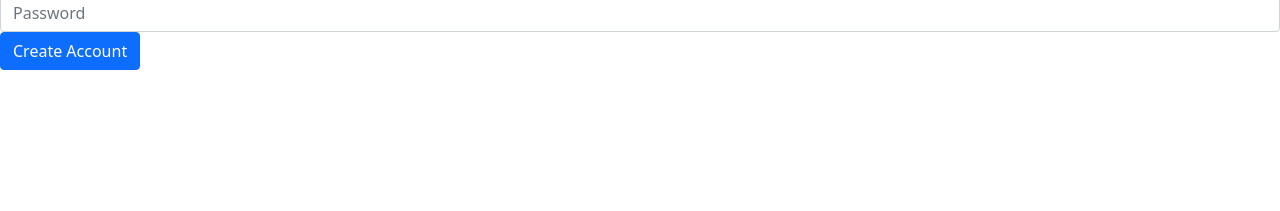
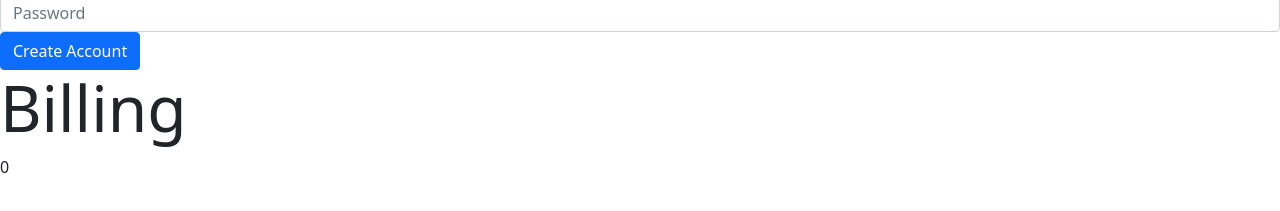
Before and after one commit to CoryFree42/TelecomCustomerPortal, an Angular app in the folder telecom-portal-angular/: page / in a window 1280 px wide. Shown: the part 311-522 px from the top of the page. Built offline with nearby package versions, Linux system fonts and the light colour scheme; no server answers.

Commit message:
WIP bill service and bill component stuff

```diff
--- a/telecom-portal-angular/package.json
+++ b/telecom-portal-angular/package.json
@@ -18,6 +18,7 @@
     "@angular/platform-browser": "~12.2.0",
     "@angular/platform-browser-dynamic": "~12.2.0",
     "@angular/router": "~12.2.0",
+    "bootstrap": "^5.1.0",
     "rxjs": "~6.6.0",
     "tslib": "^2.3.0",
     "zone.js": "~0.11.4"
--- a/telecom-portal-angular/src/app/app.component.html
+++ b/telecom-portal-angular/src/app/app.component.html
@@ -5,4 +5,5 @@
 <div>
   <h1>Employee App</h1>
   <app-user-dashboard></app-user-dashboard><app-new-user></app-new-user>
+  <app-bill></app-bill>
 </div>
--- a/telecom-portal-angular/src/app/bill.service.ts
+++ b/telecom-portal-angular/src/app/bill.service.ts
@@ -1,5 +1,5 @@
+import { Injectable } from '@angular/core';
 import { HttpClient } from '@angular/common/http';
-import { Injectable } from '@angular/core';
 import { Observable, Subject } from 'rxjs';
 import User from './models/User';
 
--- a/telecom-portal-angular/src/app/bill/bill.component.html
+++ b/telecom-portal-angular/src/app/bill/bill.component.html
@@ -1 +1,4 @@
-<p>bill works!</p>
+<div class="jumbotron">
+    <h1 class="display-3">Billing</h1>
+    {{ bill }}
+</div>
--- a/telecom-portal-angular/src/app/bill/bill.component.ts
+++ b/telecom-portal-angular/src/app/bill/bill.component.ts
@@ -1,4 +1,7 @@
 import { Component, OnInit } from '@angular/core';
+import { BillService } from '../bill.service';
+import { UserService } from '../user.service';
+import User from '../models/User';
 
 @Component({
   selector: 'app-bill',
@@ -7,9 +10,26 @@ import { Component, OnInit } from '@angular/core';
 })
 export class BillComponent implements OnInit {
 
-  constructor() { }
+  bill:number;
+  user:User;
+  billService:BillService;
+  userService:UserService;
+
+  constructor(bservice: BillService, uservice:UserService) {
+    this.billService = bservice;
+    this.userService = uservice;
+    this.bill = 0;
+    this.user = {userID:0, firstName:"daw", lastName:"wadadw", email:"Chung@gmail.com", password:"adwda"};
+
+  }
 
   ngOnInit(): void {
+    this.userService.getAllUsers().subscribe(result => {
+      this.user = result[0];
+   })
+   this.billService.getBill(this.user).subscribe(result => {
+     this.bill = result;
+   })
   }
 
 }
```
Also changed, not shown: 1 other file (tests, documents, lock files or other folders).
